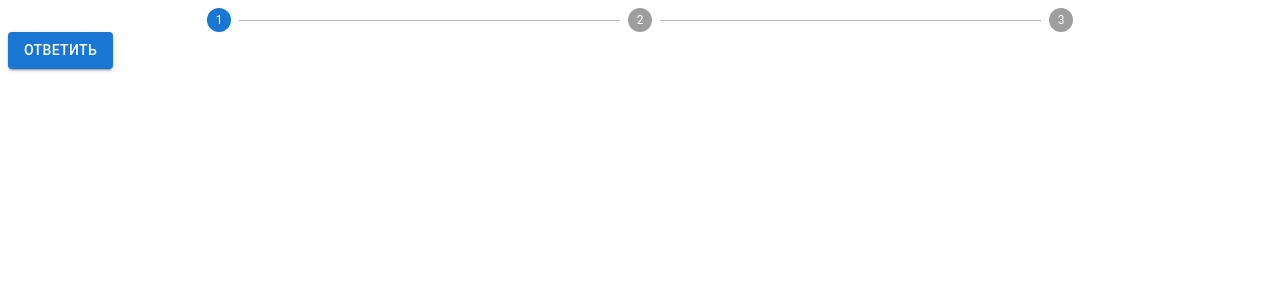
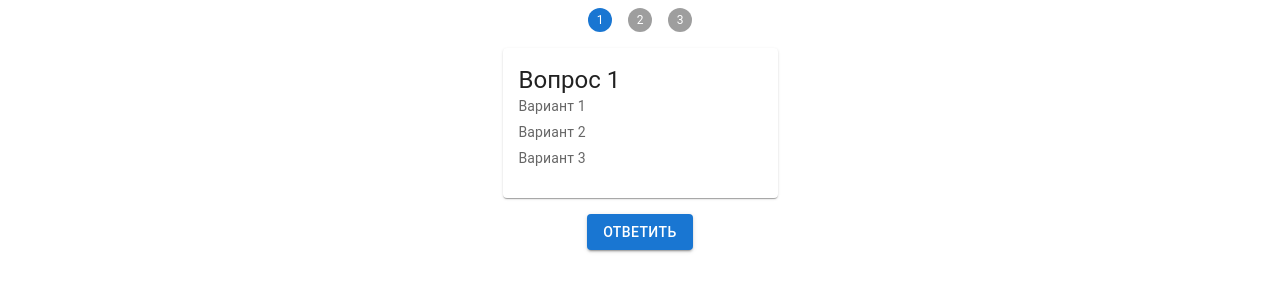
Before and after one commit to ArthurKing2901/madsoft, a React (Create React App) app: page / in a window 1280 px wide. Shown: the top 300 px of the page. Built offline with nearby package versions, Linux system fonts and the light colour scheme.

Commit message:
Add react-hook-form

```diff
--- a/package.json
+++ b/package.json
@@ -16,6 +16,7 @@
     "@types/react-dom": "^18.0.0",
     "react": "^18.2.0",
     "react-dom": "^18.2.0",
+    "react-hook-form": "^7.51.3",
     "react-redux": "^9.1.1",
     "react-scripts": "5.0.1",
     "redux": "^5.0.1",
--- a/src/App.tsx
+++ b/src/App.tsx
@@ -1,28 +1,71 @@
 import React from 'react'
-import { Button } from '@mui/material'
+import {
+  Button,
+  Card,
+  CardContent,
+  Container,
+  Grid,
+  Typography,
+} from '@mui/material'
 import { useAppDispatch, useAppSelector } from './store/configStore'
 import { getUser } from './store/selectors/userSelector'
 import { Stepper } from './components/Stepper'
 import { getActiveStep } from './store/selectors/stepperSelector'
 import { setActiveStep } from './store/reducers/stepperReducer'
+import { questions } from './mokData'
+import { FormProvider, useForm } from 'react-hook-form'
 
 export const App = () => {
   const user = useAppSelector(getUser)
   const activeStep = useAppSelector(getActiveStep)
   const dispatch = useAppDispatch()
+  const methods = useForm()
+
+  const { handleSubmit } = methods
+  const currentQuestion = questions[activeStep]
 
   const handleSetUser = () => {
     dispatch(setActiveStep({ activeStep: activeStep + 1 }))
   }
 
-  console.log(user)
+  return (
+    <Container fixed>
+      <FormProvider {...methods}>
+        <Grid container spacing={2} direction="column" alignItems="center">
+          <Grid item>
+            <Stepper
+              steps={['Step 1', 'Step 2', 'Step 3']}
+              activeStep={activeStep}
+            />
+          </Grid>
+          <Grid item>
+            <Card sx={{ minWidth: 275 }}>
+              <CardContent>
+                <Typography variant="h5" component="div">
+                  {currentQuestion.question}
+                </Typography>
 
-  return (
-    <div className="App">
-      <Stepper steps={['Step 1', 'Step 2', 'Step 3']} activeStep={activeStep} />
-      <Button variant="contained" onClick={handleSetUser}>
-        Ответить
-      </Button>
-    </div>
+                {currentQuestion.answers.map((answer) => (
+                  <Typography
+                    key={answer}
+                    sx={{ fontSize: 14 }}
+                    color="text.secondary"
+                    gutterBottom
+                  >
+                    {answer}
+                  </Typography>
+                ))}
+              </CardContent>
+            </Card>
+          </Grid>
+
+          <Grid item>
+            <Button variant="contained" onClick={handleSubmit(handleSetUser)}>
+              Ответить
+            </Button>
+          </Grid>
+        </Grid>
+      </FormProvider>
+    </Container>
   )
 }
--- /dev/null
+++ b/src/mokData.ts
@@ -0,0 +1,28 @@
+export type QuestionType = 'CHECKBOX' | 'RADIO' | 'TEXT'
+export type Question = {
+  id: number
+  type: QuestionType
+  question: string
+  answers: string[]
+}
+
+export const questions: Question[] = [
+  {
+    type: 'CHECKBOX',
+    id: 1,
+    question: 'Вопрос 1',
+    answers: ['Вариант 1', 'Вариант 2', 'Вариант 3'],
+  },
+  {
+    type: 'RADIO',
+    id: 2,
+    question: 'Вопрос 2',
+    answers: ['Вариант 1', 'Вариант 2', 'Вариант 3'],
+  },
+  {
+    type: 'TEXT',
+    id: 3,
+    question: 'Вопрос 3',
+    answers: ['Вариант 1', 'Вариант 2', 'Вариант 3'],
+  },
+]
```
Also changed, not shown: 1 other file (tests, documents, lock files or other folders).
